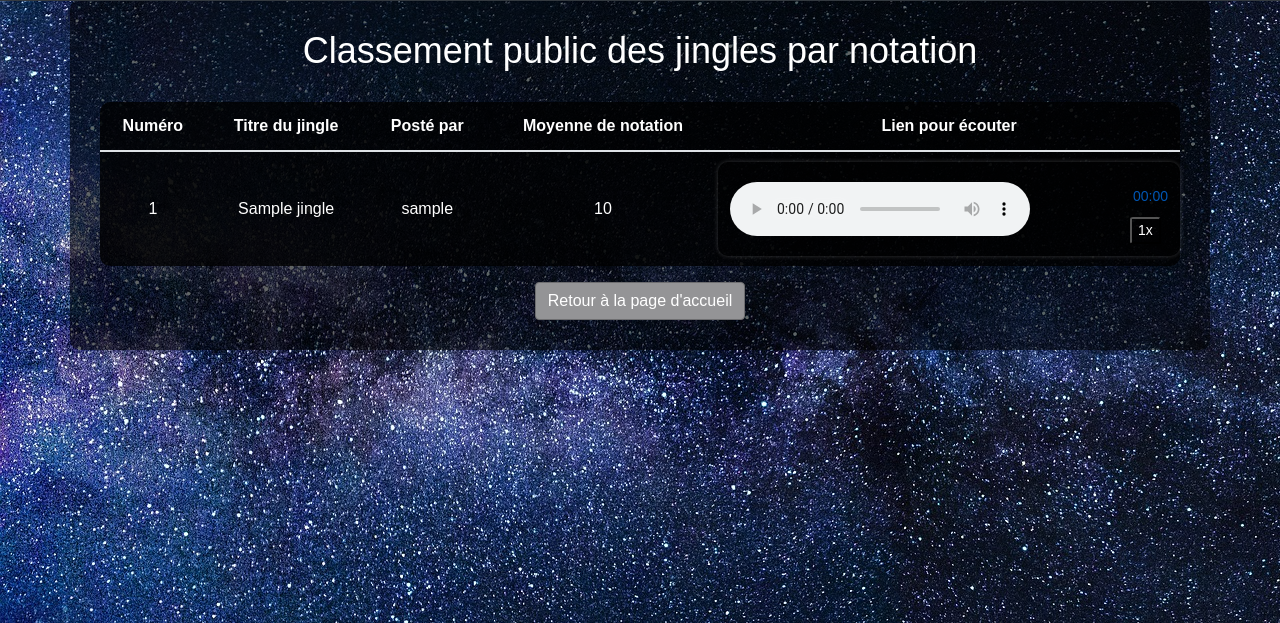
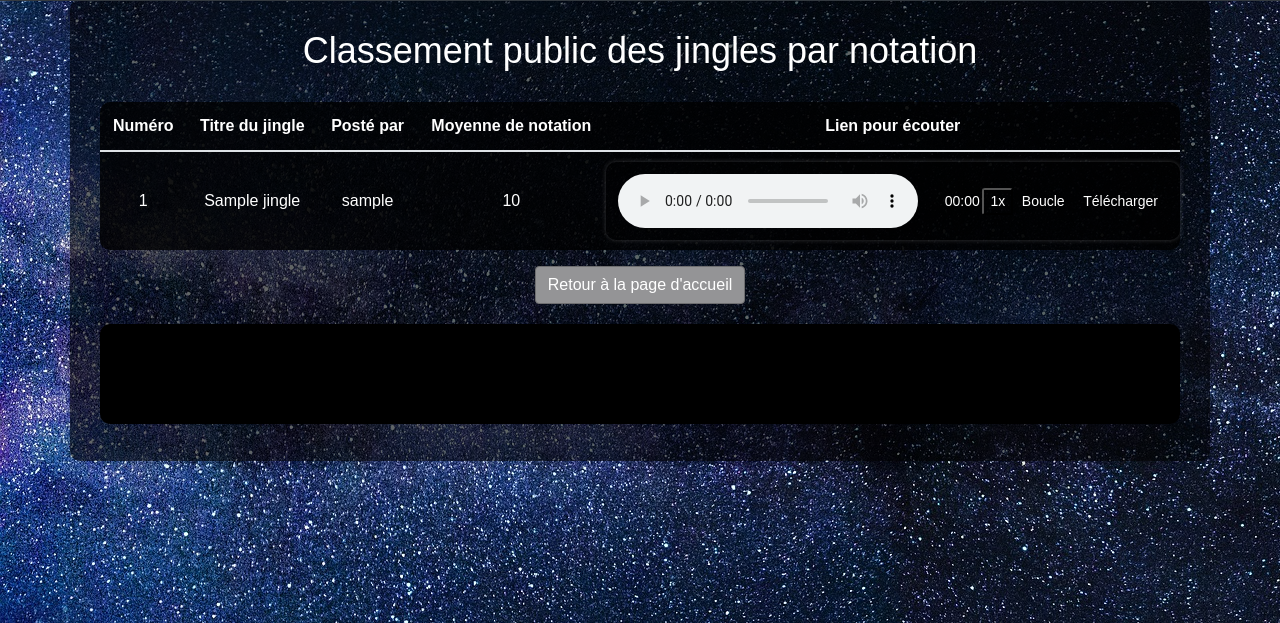
Before and after one commit to Viggsengetass/jingle_contest, a PHP site: page /ranking.php in a window 1280 px wide. Shown: the part 177-800 px from the top of the page. Run offline with PHP 8.4, Linux system fonts and the light colour scheme; tables that the repository leaves empty or names only in its code hold one stand-in row (values such as "Sample post").

Commit message:
test_audio

```diff
--- a/js/ranking.js
+++ b/js/ranking.js
@@ -1,5 +1,6 @@
 document.addEventListener("DOMContentLoaded", function() {
     const audioPlayers = document.querySelectorAll('.audio-player audio');
+
     audioPlayers.forEach(function(audio) {
         const audioContainer = audio.parentElement;
         const playPauseButton = audioContainer.querySelector('.play-pause-button');
@@ -7,7 +8,12 @@ document.addEventListener("DOMContentLoaded", function() {
         const progressBarFill = audioContainer.querySelector('.progress-bar-fill');
         const timer = audioContainer.querySelector('.timer');
         const speedButton = audioContainer.querySelector('.speed-button');
+        const loopButton = audioContainer.querySelector('.loop-button'); // Bouton de bouclage
+        const downloadButton = audioContainer.querySelector('.download-button'); // Bouton de téléchargement
+
         let isPlaying = false;
+        let isLooping = false;
+
         playPauseButton.addEventListener('click', function() {
             if (isPlaying) {
                 audio.pause();
@@ -15,14 +21,28 @@ document.addEventListener("DOMContentLoaded", function() {
                 audio.play();
             }
         });
+
+        loopButton.addEventListener('click', function() {
+            if (isLooping) {
+                audio.removeAttribute('loop');
+                isLooping = false;
+            } else {
+                audio.setAttribute('loop', 'true');
+                isLooping = true;
+            }
+            loopButton.classList.toggle('active', isLooping);
+        });
+
         audio.addEventListener('play', function() {
             isPlaying = true;
             playPauseButton.textContent = '⏸';
         });
+
         audio.addEventListener('pause', function() {
             isPlaying = false;
             playPauseButton.textContent = '▶';
         });
+
         audio.addEventListener('timeupdate', function() {
             const currentTime = audio.currentTime;
             const duration = audio.duration;
@@ -30,6 +50,7 @@ document.addEventListener("DOMContentLoaded", function() {
             progressBarFill.style.width = progress + '%';
             timer.textContent = formatTime(currentTime);
         });
+
         progressBar.addEventListener('click', function(e) {
             const boundingBox = progressBar.getBoundingClientRect();
             const mouseX = e.clientX - boundingBox.left;
@@ -37,6 +58,7 @@ document.addEventListener("DOMContentLoaded", function() {
             const seekTime = (progressPercent / 100) * audio.duration;
             audio.currentTime = seekTime;
         });
+
         let playbackSpeedIndex = 1;
         const playbackSpeeds = [0.5, 1.0, 1.5, 2.0];
         speedButton.addEventListener('click', function() {
@@ -44,7 +66,18 @@ document.addEventListener("DOMContentLoaded", function() {
             audio.playbackRate = playbackSpeeds[playbackSpeedIndex];
             speedButton.textContent = playbackSpeeds[playbackSpeedIndex] + 'x';
         });
+
+        downloadButton.addEventListener('click', function() {
+            // Obtenir le lien de téléchargement depuis la source audio
+            const audioSource = audio.querySelector('source');
+            const audioSrc = audioSource.getAttribute('src');
+            const downloadLink = document.createElement('a');
+            downloadLink.href = audioSrc;
+            downloadLink.download = audioSrc.split('/').pop();
+            downloadLink.click();
+        });
     });
+
     function formatTime(seconds) {
         const minutes = Math.floor(seconds / 60);
         seconds = Math.floor(seconds % 60);
--- a/ranking.php
+++ b/ranking.php
@@ -44,7 +44,6 @@ $result = mysqli_query($conn, $query);
             echo "<source src='{$row['jingle_file_path']}' type='audio/mpeg'>";
             echo "Votre navigateur ne prend pas en charge l'élément audio.";
             echo "</audio>";
-            echo "<div class='custom-audio-player'>";
             echo "<button class='play-pause-button' data-playing='false'></button>";
             echo "<div class='timeline-container'>";
             echo "<div class='timeline'>";
@@ -53,7 +52,8 @@ $result = mysqli_query($conn, $query);
             echo "<div class='timer'>00:00</div>";
             echo "</div>";
             echo "<button class='speed-button'>1x</button>";
-            echo "</div>";
+            echo "<button class='loop-button'>Boucle</button>"; // Bouton de bouclage
+            echo "<a class='download-button' id='download-button' download='{$row['jingle_title']}.mp3'>Télécharger</a>"; // Bouton de téléchargement
             echo '</td>';
             echo "</tr>";
             $rank++;
@@ -62,6 +62,9 @@ $result = mysqli_query($conn, $query);
         </tbody>
     </table>
     <a class="btn btn-primary" href="index.php">Retour à la page d'accueil</a>
+    <div class="visualizer-container">
+        <canvas id="audio-visualizer"></canvas> <!-- Zone du visualiseur audio -->
+    </div>
 </div>
 <script src="/js/ranking.js"></script>
 </body>
--- a/style/ranking.css
+++ b/style/ranking.css
@@ -110,17 +110,44 @@ h1 {
     color: #0056b3; /* Couleur du bouton de vitesse au survol */
 }
 
-/* Style du lien de retour */
-.return-link {
-    display: inline-block;
-    margin-top: 30px;
-    color: #007bff;
-    text-decoration: none;
-    transition: color 0.3s;
+/* Style du bouton de bouclage */
+.loop-button {
+    background-color: transparent;
+    border: none;
+    outline: none;
+    cursor: pointer;
+    font-size: 14px;
+    color: white;
+    transition: color 0.5s;
+    margin-right: 10px; /* Espacement entre le bouton de vitesse et le bouton de bouclage */
 }
 
-.return-link:hover {
-    color: #0056b3;
+.loop-button.active {
+    color: #ffc107; /* Couleur du bouton de bouclage actif */
+}
+
+/* Style du bouton de téléchargement */
+.download-button {
+    background-color: transparent;
+    border: none;
+    outline: none;
+    cursor: pointer;
+    font-size: 14px;
+    color: white;
+    transition: color 0.5s;
+    margin-right: 10px; /* Espacement entre le bouton de bouclage et le bouton de téléchargement */
+}
+
+/* Styles pour le visualiseur audio */
+.visualizer-container {
+    margin-top: 20px; /* Espacement entre le lecteur audio et le visualiseur audio */
+}
+
+#audio-visualizer {
+    width: 100%;
+    height: 100px; /* Hauteur du visualiseur audio */
+    background-color: #000; /* Couleur de fond */
+    border-radius: 10px;
 }
 
 /* Animation de survol sur les lignes du tableau */
@@ -132,25 +159,8 @@ h1 {
     background-color: rgba(255, 255, 255, 0.1); /* Fond semi-transparent au survol */
     transition: background-color 0.3s;
     cursor: pointer;
-}.play-pause-button {
-     background-color: transparent;
-     border: none;
-     outline: none;
-     cursor: pointer;
-     font-size: 24px;
-     color: #ffc107; /* Couleur du bouton de lecture/pause */
-     transition: color 0.3s;
-     animation: pulse 1s infinite alternate; /* Animation de pulsation */
- }
-.play-pause-button:hover {
-    background-color: #ffc107; /* Couleur de la barre de progression */
-    border-radius: 5px;
-    position: absolute;
-    transition: width 0.1s;
 }
-.timer {
-    color: #0056b3; /* Couleur du bouton de vitesse au survol */
-}
+
 /* Animation de pulsation pour le bouton de lecture/pause */
 @keyframes pulse {
     0% {
```
